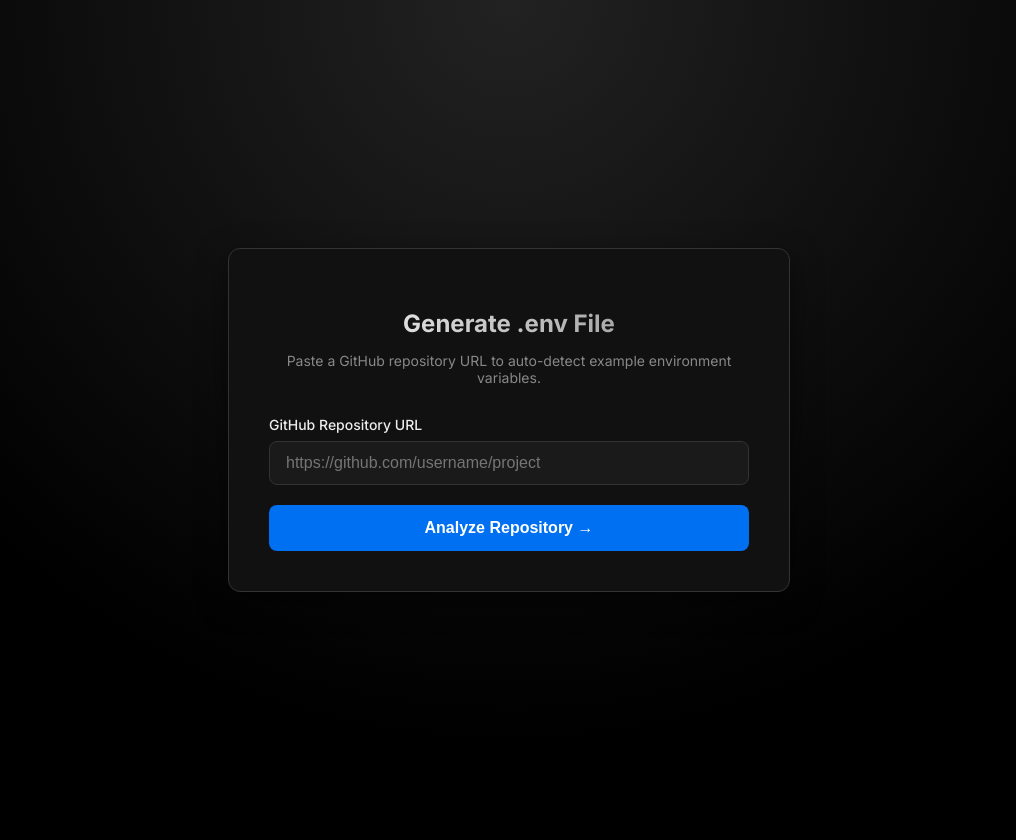
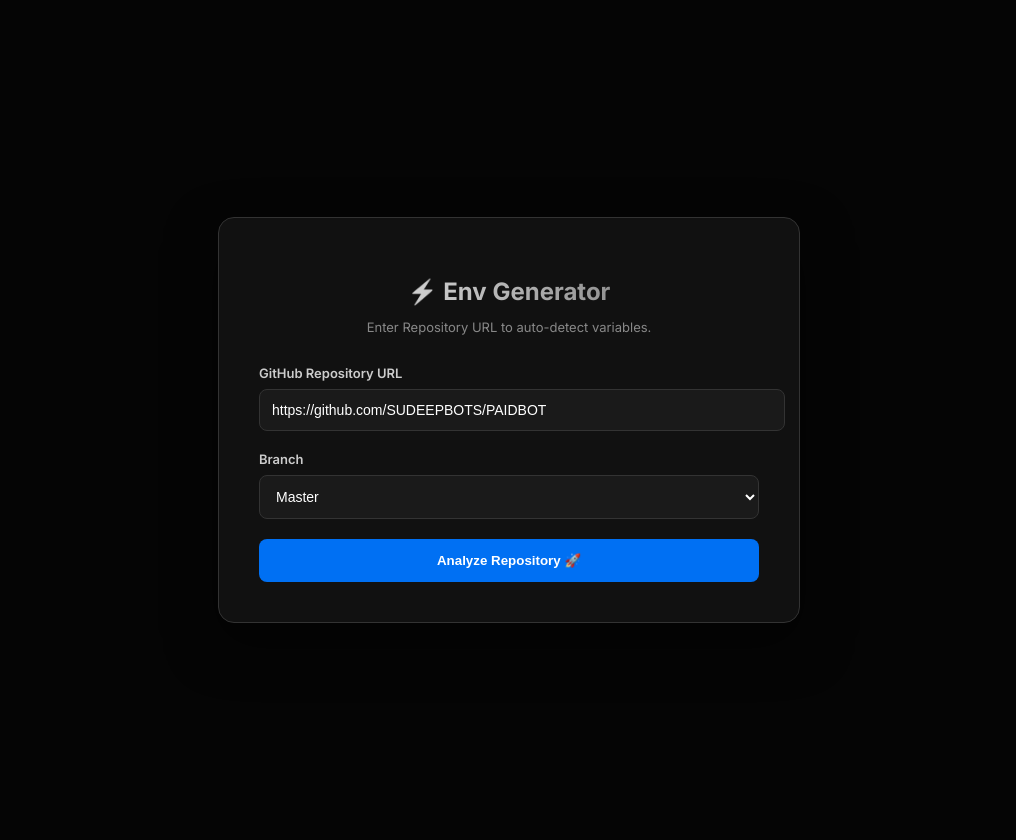
Before and after one commit to SUDEEPBOTS/Nevgan, a Flask app: page / in a window 1280 px wide. Shown: the whole page, without its empty margins (131-1147 px from the left). Run offline with Flask 3, Linux system fonts and the light colour scheme; some libraries are stand-ins or nearby versions.

Commit message:
Update index.html

```diff
--- a/templates/index.html
+++ b/templates/index.html
@@ -3,26 +3,24 @@
 <head>
     <meta charset="UTF-8">
     <meta name="viewport" content="width=device-width, initial-scale=1.0">
-    <title>.env Generator | GitHub Tool</title>
+    <title>Sudeep Env Generator</title>
     <link href="https://fonts.googleapis.com/css2?family=Inter:wght@400;500;600;700&display=swap" rel="stylesheet">
+    <script src="https://unpkg.com/@phosphor-icons/web"></script>
+
     <style>
         :root {
-            --bg-color: #000000;
+            --bg-color: #050505;
             --card-bg: #111111;
-            --text-color: #ededed;
+            --text-color: #ffffff;
             --text-muted: #888888;
             --accent-color: #0070f3;
-            --accent-hover: #0051a8;
             --border-color: #333333;
-            --error-color: #e00000;
-            --success-color: #0070f3;
         }
 
         body {
             background-color: var(--bg-color);
-            background-image: radial-gradient(circle at 50% 0%, #222222 0%, var(--bg-color) 70%);
             color: var(--text-color);
-            font-family: 'Inter', -apple-system, BlinkMacSystemFont, sans-serif;
+            font-family: 'Inter', sans-serif;
             display: flex;
             justify-content: center;
             align-items: center;
@@ -34,261 +32,148 @@
         .container {
             background-color: var(--card-bg);
             padding: 40px;
-            border-radius: 12px;
+            border-radius: 16px;
             border: 1px solid var(--border-color);
             width: 100%;
-            max-width: 480px;
-            box-shadow: 0 10px 30px rgba(0,0,0,0.5);
-            position: relative;
+            max-width: 500px;
+            box-shadow: 0 20px 50px rgba(0,0,0,0.5);
         }
 
-        h2 {
-            text-align: center;
-            font-weight: 700;
-            font-size: 24px;
-            margin-bottom: 10px;
-            background: linear-gradient(90deg, #fff, #888);
-            -webkit-background-clip: text;
-            -webkit-text-fill-color: transparent;
-        }
+        h2 { text-align: center; margin-bottom: 10px; background: linear-gradient(to right, #fff, #666); -webkit-background-clip: text; -webkit-text-fill-color: transparent;}
+        .subtitle { text-align: center; color: var(--text-muted); font-size: 13px; margin-bottom: 30px; }
 
-        p.subtitle {
-            text-align: center;
-            color: var(--text-muted);
-            font-size: 14px;
-            margin-bottom: 30px;
-        }
+        .form-group { margin-bottom: 20px; position: relative; }
+        .label { display: block; font-size: 13px; font-weight: 600; margin-bottom: 8px; color: #ccc; }
+        .var-label { font-family: monospace; color: var(--accent-color); }
 
-        .form-group { margin-bottom: 20px; }
+        .input-wrapper { display: flex; gap: 8px; align-items: center; }
 
-        .label {
-            display: block;
-            font-size: 14px;
-            font-weight: 500;
-            color: var(--text-color);
-            margin-bottom: 8px;
-        }
-
-        .var-label {
-            font-family: 'Courier New', Courier, monospace;
-            color: var(--accent-color);
-            font-weight: 600;
-        }
-
-        .input-wrapper { display: flex; gap: 10px; }
-
-        input[type="text"], input[type="url"] {
+        input, select {
             width: 100%;
-            padding: 12px 16px;
+            padding: 12px;
             background: #1a1a1a;
             border: 1px solid var(--border-color);
             color: white;
             border-radius: 8px;
-            box-sizing: border-box;
-            font-size: 16px;
-            transition: all 0.2s ease;
+            font-size: 14px;
             outline: none;
+            transition: 0.2s;
+        }
+        input:focus { border-color: var(--accent-color); background: #222; }
+
+        /* Button Styles */
+        button {
+            width: 100%; padding: 14px; border: none; border-radius: 8px;
+            font-weight: 600; cursor: pointer; transition: 0.2s; color: white;
+        }
+        .primary-btn { background: var(--accent-color); }
+        .primary-btn:hover { background: #0056b3; }
+
+        .action-btn {
+            width: auto; padding: 0 16px; height: 42px;
+            font-size: 12px; white-space: nowrap; display: flex; align-items: center; gap: 5px;
+            background: #232323; border: 1px solid var(--border-color);
+        }
+        .action-btn:hover { background: #333; }
+
+        /* Specific Button Colors */
+        .btn-green { background: #198754; border: none; }
+        .btn-green:hover { background: #157347; }
+
+        .btn-telegram { background: #229ED9; border: none; }
+        .btn-telegram:hover { background: #1b7fbf; }
+
+        .edit-icon {
+            position: absolute; right: 10px; top: 38px; color: #666; pointer-events: none;
         }
 
-        input[type="text"]:focus, input[type="url"]:focus {
-            border-color: var(--accent-color);
-            box-shadow: 0 0 0 2px rgba(0, 112, 243, 0.2);
-        }
-
-        button {
-            width: 100%;
-            padding: 14px;
-            color: white;
-            border: none;
-            border-radius: 8px;
-            cursor: pointer;
-            font-weight: 600;
-            font-size: 16px;
-            transition: background-color 0.2s;
-        }
-
-        /* Small button for Helpers */
-        .gen-btn {
-            width: auto; padding: 0 15px; font-size: 12px;
-            background-color: #238636; white-space: nowrap;
-        }
-        .gen-btn:hover { background-color: #2ea043; }
-
-        .alert {
-            padding: 12px; background-color: rgba(224, 0, 0, 0.1);
-            border: 1px solid var(--error-color); color: #ff6b6b;
-            border-radius: 8px; font-size: 14px; text-align: center;
-            margin-bottom: 20px;
-        }
-
-        .variables-container {
-            max-height: 60vh; overflow-y: auto; padding-right: 5px;
-        }
-        .variables-container::-webkit-scrollbar { width: 6px; }
-        .variables-container::-webkit-scrollbar-track { background: #1a1a1a; border-radius: 3px;}
-        .variables-container::-webkit-scrollbar-thumb { background: #444; border-radius: 3px;}
-
-        /* --- MODAL CSS --- */
-        .modal-overlay {
-            display: none; position: fixed; top: 0; left: 0;
-            width: 100%; height: 100%; background: rgba(0, 0, 0, 0.8);
-            z-index: 1000; justify-content: center; align-items: center;
-            backdrop-filter: blur(5px);
-        }
-
-        .modal-box {
-            background: var(--card-bg); padding: 30px; border-radius: 12px;
-            border: 1px solid var(--border-color); width: 90%; max-width: 400px;
-            text-align: center; box-shadow: 0 20px 50px rgba(0,0,0,0.7);
-        }
-
-        .modal-box h3 { margin-top: 0; color: var(--text-color); font-size: 20px; }
-        .modal-box p { color: #888; font-size: 14px; margin-bottom: 20px; line-height: 1.5; }
-
-        .modal-actions { display: flex; gap: 10px; margin-top: 20px; }
-        .btn-secondary { background-color: #333; }
-        .btn-secondary:hover { background-color: #444; }
+        .scroll-area { max-height: 60vh; overflow-y: auto; padding-right: 5px; }
+        .scroll-area::-webkit-scrollbar { width: 4px; }
+        .scroll-area::-webkit-scrollbar-thumb { background: #444; border-radius: 2px; }
 
     </style>
 </head>
 <body>
 
 <div class="container">
-    <h2>Generate .env File</h2>
-
-    {% with messages = get_flashed_messages() %}
-        {% if messages %}
-            {% for message in messages %}
-                <div class="alert">{{ message }}</div>
-            {% endfor %}
-        {% endif %}
-    {% endwith %}
+    <h2>⚡ Env Generator</h2>
 
     {% if step == "input_repo" %}
-        <p class="subtitle">Paste a GitHub repository URL to auto-detect example environment variables.</p>
+        <p class="subtitle">Enter Repository URL to auto-detect variables.</p>
         <form method="POST">
             <div class="form-group">
-                <label class="label" for="repo_url">GitHub Repository URL</label>
-                <input type="url" id="repo_url" name="repo_url" placeholder="https://github.com/username/project" required autocomplete="off">
+                <label class="label">GitHub Repository URL</label>
+                <input type="url" name="repo_url" value="https://github.com/SUDEEPBOTS/PAIDBOT" required>
             </div>
-            <button type="submit" style="background-color: var(--accent-color);">Analyze Repository →</button>
+
+            <div class="form-group">
+                <label class="label">Branch</label>
+                <select name="branch">
+                    <option value="master" selected>Master</option>
+                    <option value="main">Main</option>
+                </select>
+            </div>
+
+            <button type="submit" class="primary-btn">Analyze Repository 🚀</button>
         </form>
 
     {% elif step == "fill_form" %}
-        <p class="subtitle">Variables found! Fill in the values below.</p>
+        <p class="subtitle">Variables loaded from <b>{{ repo_url }}</b></p>
 
-        <form action="/download" method="POST" id="mainForm">
-            <input type="hidden" name="repo_url" value="{{ repo_url }}">
-
-            <div class="variables-container">
+        <form action="/download" method="POST">
+            <div class="scroll-area">
                 {% for var in variables %}
-
-                {% set default_val = "" %}
-
-                {% if "API_ID" in var or "APP_ID" in var %}
-                    {% set default_val = "33917975" %}
-                {% endif %}
-
-                {% if "API_HASH" in var or "APP_HASH" in var %}
-                    {% set default_val = "9ded8160307386acef2451d464e7a9b9" %}
-                {% endif %}
 
                 <div class="form-group">
                     <label class="label var-label">{{ var }}</label>
                     <div class="input-wrapper">
-                        <input type="text" name="{{ var }}" placeholder="Value for {{ var }}" value="{{ default_val }}" required autocomplete="off">
+
+                        {% set default_val = "" %}
+
+                        {% if "MONGO" in var or "DB_URI" in var %}
+                            {% set default_val = "mongodb+srv://sudeeptelegram_db_user:yuki742123@sudeepmusic.gcdu9h0.mongodb.net/sezukuu_public?retryWrites=true&w=majority" %}
+                        {% endif %}
+
+                        {% if "API_ID" in var %}{% set default_val = "33917975" %}{% endif %}
+                        {% if "API_HASH" in var %}{% set default_val = "9ded8160307386acef2451d464e7a9b9" %}{% endif %}
+
+                        <input type="text" name="{{ var }}" value="{{ default_val }}">
+
+                        {% if "MUSIC" in var and "KEY" in var %}
+                            <a href="https://t.me/MUSICAPIBKYBOT" target="_blank" style="text-decoration:none;">
+                                <button type="button" class="action-btn btn-telegram">
+                                    <i class="ph ph-key"></i> Get Key
+                                </button>
+                            </a>
+                        {% endif %}
+
+                        {% if "TOKEN" in var %}
+                            <a href="https://t.me/BotFather" target="_blank" style="text-decoration:none;">
+                                <button type="button" class="action-btn">
+                                    <i class="ph ph-robot"></i> BotFather
+                                </button>
+                            </a>
+                        {% endif %}
 
                         {% if "SESSION" in var or "STRING" in var %}
-                            <button type="button" class="gen-btn" onclick="openStringModal()">⚡ Gen String</button>
+                            <a href="https://deploy12-rho.vercel.app" target="_blank" style="text-decoration:none;">
+                                <button type="button" class="action-btn btn-green">
+                                    <i class="ph ph-lightning"></i> Gen String
+                                </button>
+                            </a>
                         {% endif %}
 
-                        {% if "BOT_TOKEN" in var or "TOKEN" in var %}
-                            <button type="button" class="gen-btn" onclick="openTokenModal()">🤖 Get Token</button>
-                        {% endif %}
                     </div>
                 </div>
                 {% endfor %}
             </div>
 
             <div style="display: flex; gap: 10px; margin-top: 20px;">
-                <button type="submit" style="background: #238636; flex: 1;">Download .env 📥</button>
-
-                <button type="submit"
-                        formaction="https://deploy12-rho.vercel.app/prepare"
-                        style="background: #0070f3; flex: 1;">
-                        Deploy Now 🚀
-                </button>
+                <button type="submit" class="primary-btn" style="background-color: #238636;">Download .env 📥</button>
             </div>
         </form>
     {% endif %}
 </div>
 
-<div id="stringModal" class="modal-overlay">
-    <div class="modal-box">
-        <h3>Generate String Session</h3>
-        <p>
-            1. Click <b>Generate</b> to open the tool.<br>
-            2. Follow the steps to get your String.<br>
-            3. <b>Copy</b> the code and <b>Paste</b> it here.
-        </p>
-        <div class="modal-actions">
-            <button type="button" class="btn-secondary" onclick="closeModal('stringModal')">Close</button>
-            <button type="button" style="background: var(--accent-color);" onclick="goToGenerator()">Generate 🚀</button>
-        </div>
-    </div>
-</div>
-
-<div id="tokenModal" class="modal-overlay">
-    <div class="modal-box">
-        <h3>Get Bot Token</h3>
-        <p>
-            1. Open <b>@BotFather</b> on Telegram.<br>
-            2. Create a new bot.<br>
-            3. <b>Copy</b> the API Token and <b>Paste</b> it here.
-        </p>
-        <div class="modal-actions">
-            <button type="button" class="btn-secondary" onclick="closeModal('tokenModal')">Close</button>
-            <button type="button" style="background: var(--accent-color);" onclick="goToBotFather()">Open BotFather 🤖</button>
-        </div>
-    </div>
-</div>
-
-<script>
-    // YAHA APNI STRING GEN WEBSITE KA LINK DALO 👇
-    const STRING_GEN_URL = "https://deploy12-rho.vercel.app";
-
-    // Open Functions
-    function openStringModal() {
-        document.getElementById('stringModal').style.display = 'flex';
-    }
-
-    function openTokenModal() {
-        document.getElementById('tokenModal').style.display = 'flex';
-    }
-
-    // Close Function (Generic)
-    function closeModal(modalId) {
-        document.getElementById(modalId).style.display = 'none';
-    }
-
-    // Action Functions
-    function goToGenerator() {
-        window.open(STRING_GEN_URL, '_blank');
-        closeModal('stringModal');
-    }
-
-    function goToBotFather() {
-        window.open('https://t.me/BotFather', '_blank');
-        closeModal('tokenModal');
-    }
-
-    // Close modals if clicked outside
-    window.onclick = function(event) {
-        if (event.target.classList.contains('modal-overlay')) {
-            event.target.style.display = 'none';
-        }
-    }
-</script>
-
 </body>
 </html>
```
